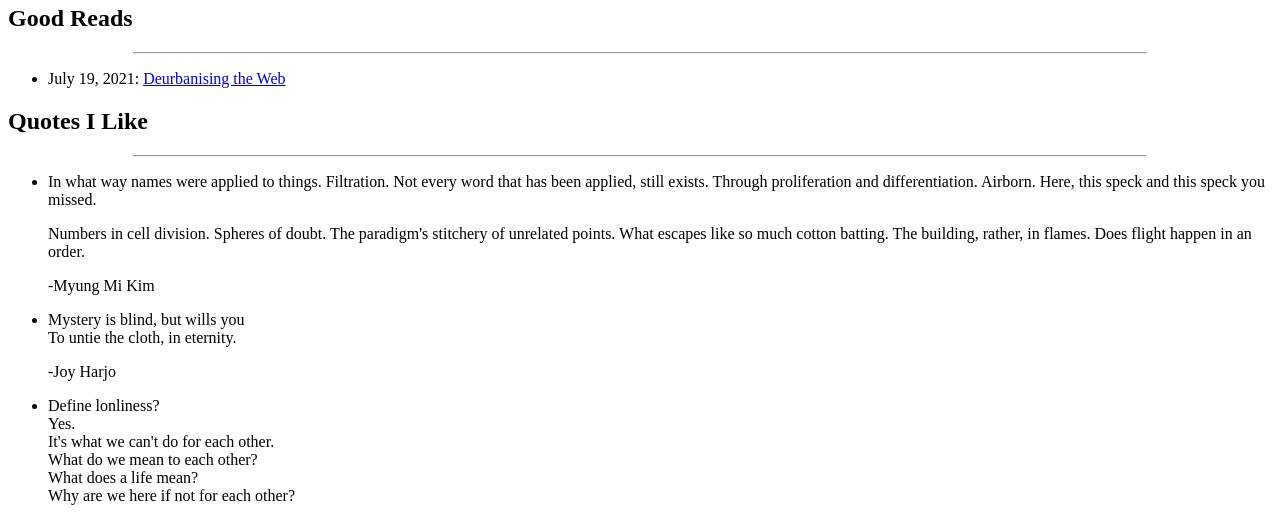
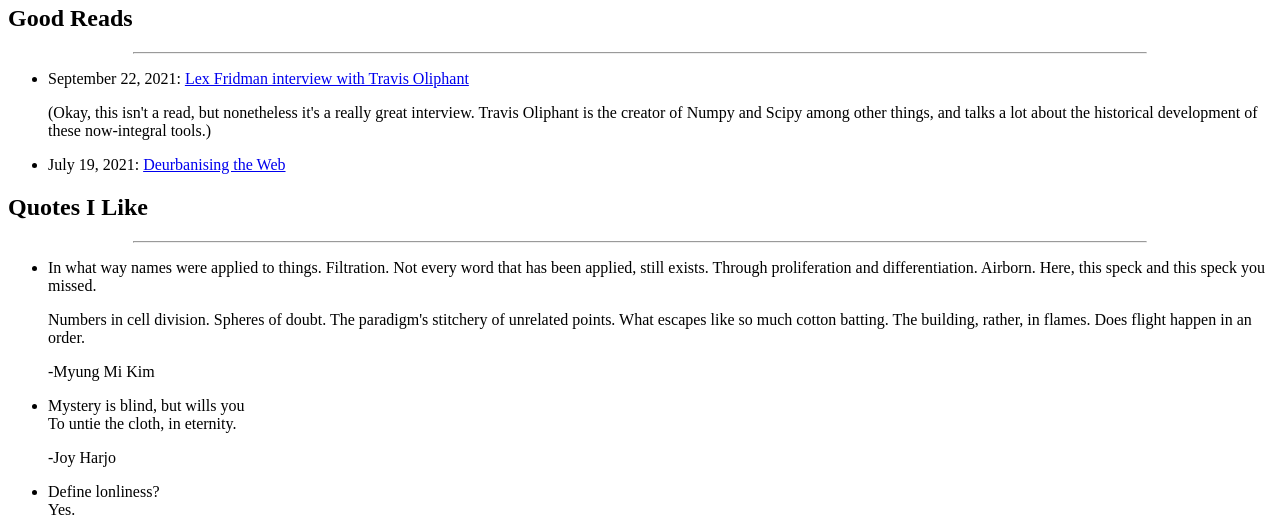
Before and after one commit to gl3nnleblanc/gl3nnleblanc.github.io, a website with bundled scripts: page blog.html in a window 1280 px wide. Shown: the part 295-812 px from the top of the page. Built offline with nearby package versions, Linux system fonts and the light colour scheme.

Commit message:
Update good reads

```diff
--- a/blog.html
+++ b/blog.html
@@ -22,6 +22,9 @@
   <h2 id="blog"> Good Reads </h2>
   <hr width=80%>
     <ul>
+      <li>
+        <p> September 22, 2021: <a href="https://www.youtube.com/watch?v=gFEE3w7F0ww">Lex Fridman interview with Travis Oliphant</a> </p>
+        <p> (Okay, this isn't a read, but nonetheless it's a really great interview. Travis Oliphant is the creator of Numpy and Scipy among other things, and talks a lot about the historical development of these now-integral tools.)
       <li>
         <p> July 19, 2021: <a href="https://lab6.com/0">Deurbanising the Web</a> </p>
     </ul>
```
